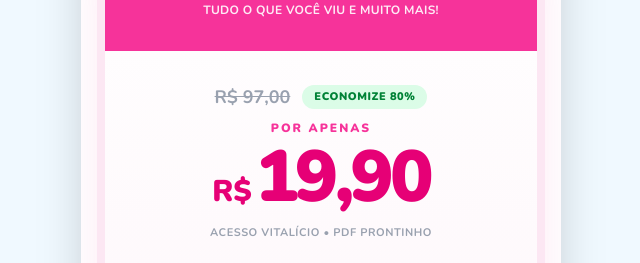
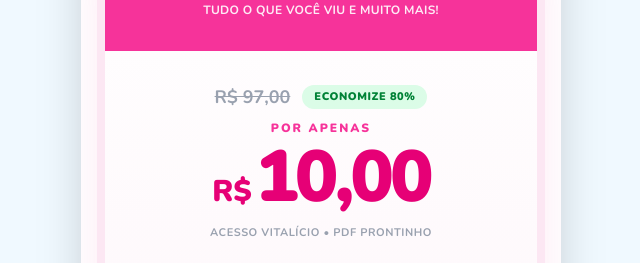
Before and after one commit to contatofilipematos-stack/Pg-20, a React (Vite) app: page / in a window 1280 px wide. Shown: the part 4975-5238 px from the top of the page, without its empty margins (319-959 px from the left). Built offline with nearby package versions, Linux system fonts and the light colour scheme.

Commit message:
fix: Update pricing information
Reflects a price reduction for the lifetime access to the pedagogical materials from R$19.90 to R$10.00 in both the main offer and the FAQ section.

```diff
--- a/App.tsx
+++ b/App.tsx
@@ -303,7 +303,7 @@ const App: React.FC = () => {
                  <p className="text-pink-500 text-[12px] font-black uppercase tracking-[2px] mb-1">POR APENAS</p>
                  <div className="flex items-baseline justify-center text-pink-600">
                    <span className="text-3xl font-black mr-1">R$</span>
-                   <span className="text-[72px] font-black tracking-tighter leading-none">19,90</span>
+                   <span className="text-[72px] font-black tracking-tighter leading-none">10,00</span>
                  </div>
                  <p className="text-gray-400 text-[11px] font-bold mt-3 uppercase tracking-wider">ACESSO VITALÍCIO • PDF PRONTINHO</p>
               </div>
@@ -358,7 +358,7 @@ const App: React.FC = () => {
           </div>
           <div className="space-y-2">
             <FAQItem q="O material chega pelo correio?" a="Não, é 100% digital! Você recebe no e-mail logo após a compra, baixa e imprime quando quiser." />
-            <FAQItem q="É pago mensalmente?" a="Não! É um pagamento único de R$ 37,90 e você tem acesso para sempre." />
+            <FAQItem q="É pago mensalmente?" a="Não! É um pagamento único de R$ 10,00 e você tem acesso para sempre." />
             <FAQItem q="Como recebo o acesso?" a="Imediatamente após a confirmação do pagamento, você receberá um e-mail com o link para baixar todos os PDFs." />
           </div>
         </section>
```
